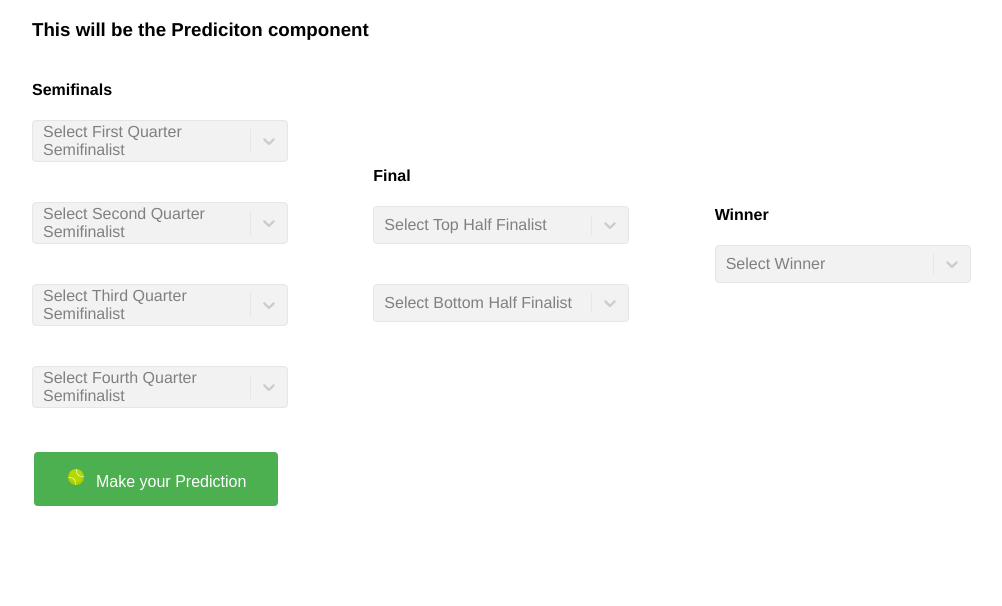
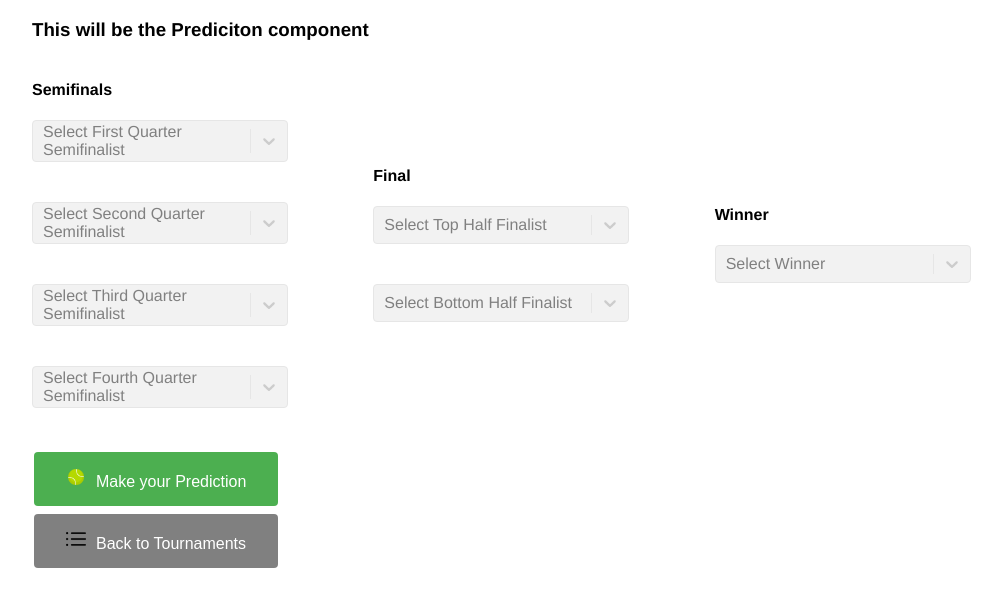
Before and after one commit to mbesio/tennis-bracket-fe, a React (Vite) app: page /prediction/1 in a window 1280 px wide. Shown: the top 606 px of the page, without its empty margins (96-1098 px from the left). Built offline with nearby package versions, Linux system fonts and the light colour scheme; no server answers.

Commit message:
also added back to dashboard button

```diff
--- /dev/null
+++ b/src/components/Prediction/BackToDashboardButton.tsx
@@ -0,0 +1,24 @@
+import React from 'react'
+import styles from './styles.module.css'
+import { useNavigate } from 'react-router-dom'
+import ListIcon from '../../images/list.png'
+
+const BackToDashboardButton = () => {
+  const navigate = useNavigate()
+
+  const routeChange = () => {
+    let path = `/dashboard`
+    navigate(path)
+  }
+
+  return (
+    <div>
+      <button className={styles.backButton} onClick={routeChange}>
+        <img src={ListIcon} alt="Tennis Ball Icon" className={styles.icon} />
+        Back to Tournaments
+      </button>
+    </div>
+  )
+}
+
+export default BackToDashboardButton
--- a/src/components/Prediction/Prediction.tsx
+++ b/src/components/Prediction/Prediction.tsx
@@ -11,6 +11,7 @@ import {
   predictionWinner,
   SERVER_DOMAIN,
 } from '../../constants/constants'
+import BackToDashboardButton from './BackToDashboardButton'
 
 import { useParams, useNavigate } from 'react-router-dom'
 
@@ -258,6 +259,7 @@ const Prediction = () => {
         />
         Make your Prediction
       </button>
+      <BackToDashboardButton />
     </div>
   )
 }
--- a/src/components/Prediction/ShowPredictionResult.tsx
+++ b/src/components/Prediction/ShowPredictionResult.tsx
@@ -16,10 +16,9 @@ import {
   finalistBottomHalf,
   winner,
 } from '../../constants/constants'
-
 import { useParams } from 'react-router-dom'
-
 import styles from './styles.module.css'
+import BackToDashboardButton from './BackToDashboardButton'
 
 const ShowPredictionResult = () => {
   const [prediction, setPrediction] = useState({
@@ -166,6 +165,7 @@ const ShowPredictionResult = () => {
           <div className={styles.box}>{results[winner]}</div>
         </div>
       </div>
+      <BackToDashboardButton />
     </div>
   )
 }
--- a/src/components/Prediction/styles.module.css
+++ b/src/components/Prediction/styles.module.css
@@ -54,3 +54,18 @@ body {
   width: 80%; /* relative to the width of the parent element */
   max-width: 600px; /* optional, to prevent the box from becoming too wide on large screens */
 }
+
+.backButton {
+  background-color: gray; /* for example */
+  color: white;
+  padding: 15px 32px;
+  text-align: center;
+  text-decoration: none;
+  display: inline-block;
+  font-size: 16px;
+  margin: 4px 2px;
+  cursor: pointer;
+  border: none;
+  border-radius: 4px;
+  transition-duration: 0.4s;
+}
```
Also changed, not shown: src/images/list.png (added).
